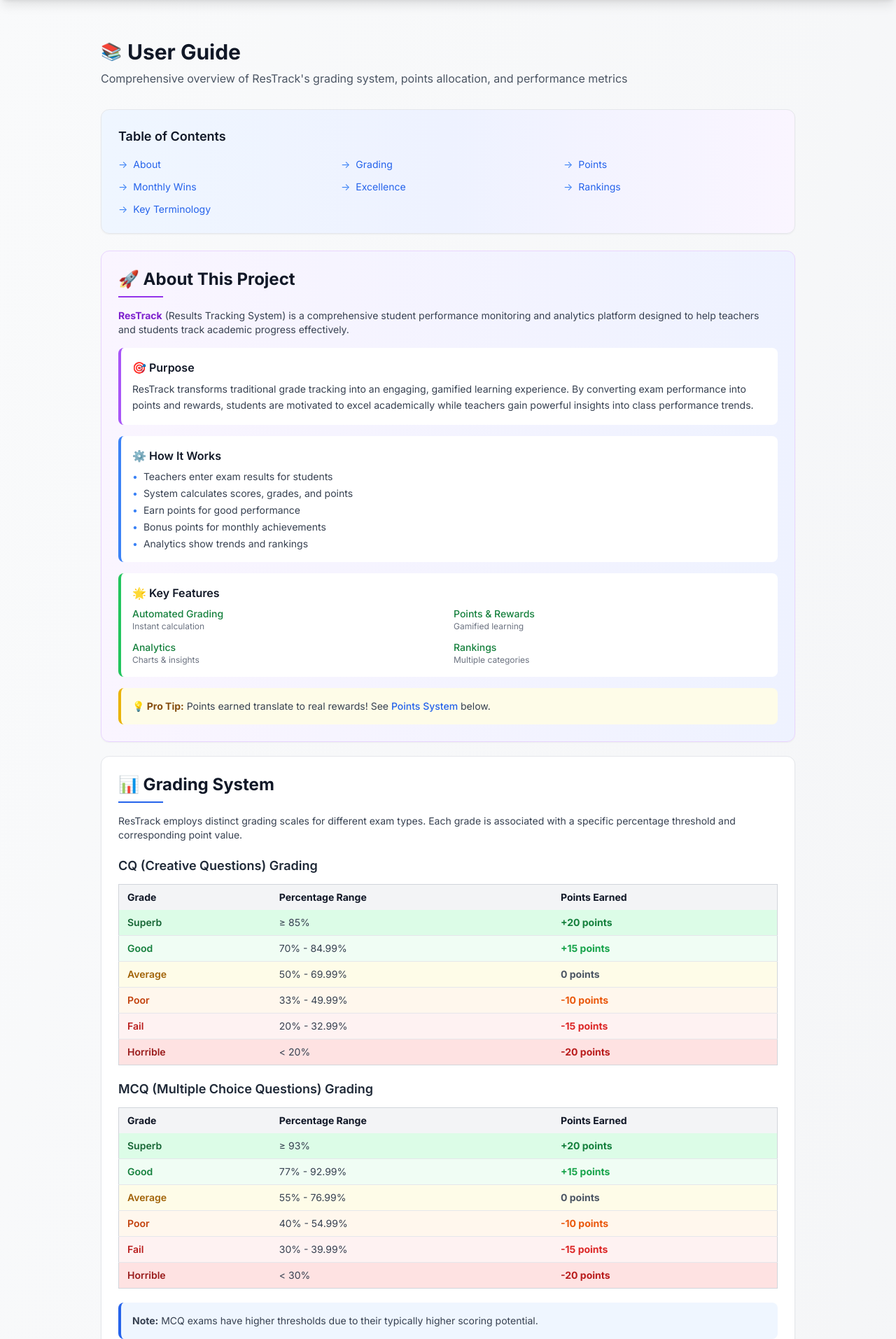
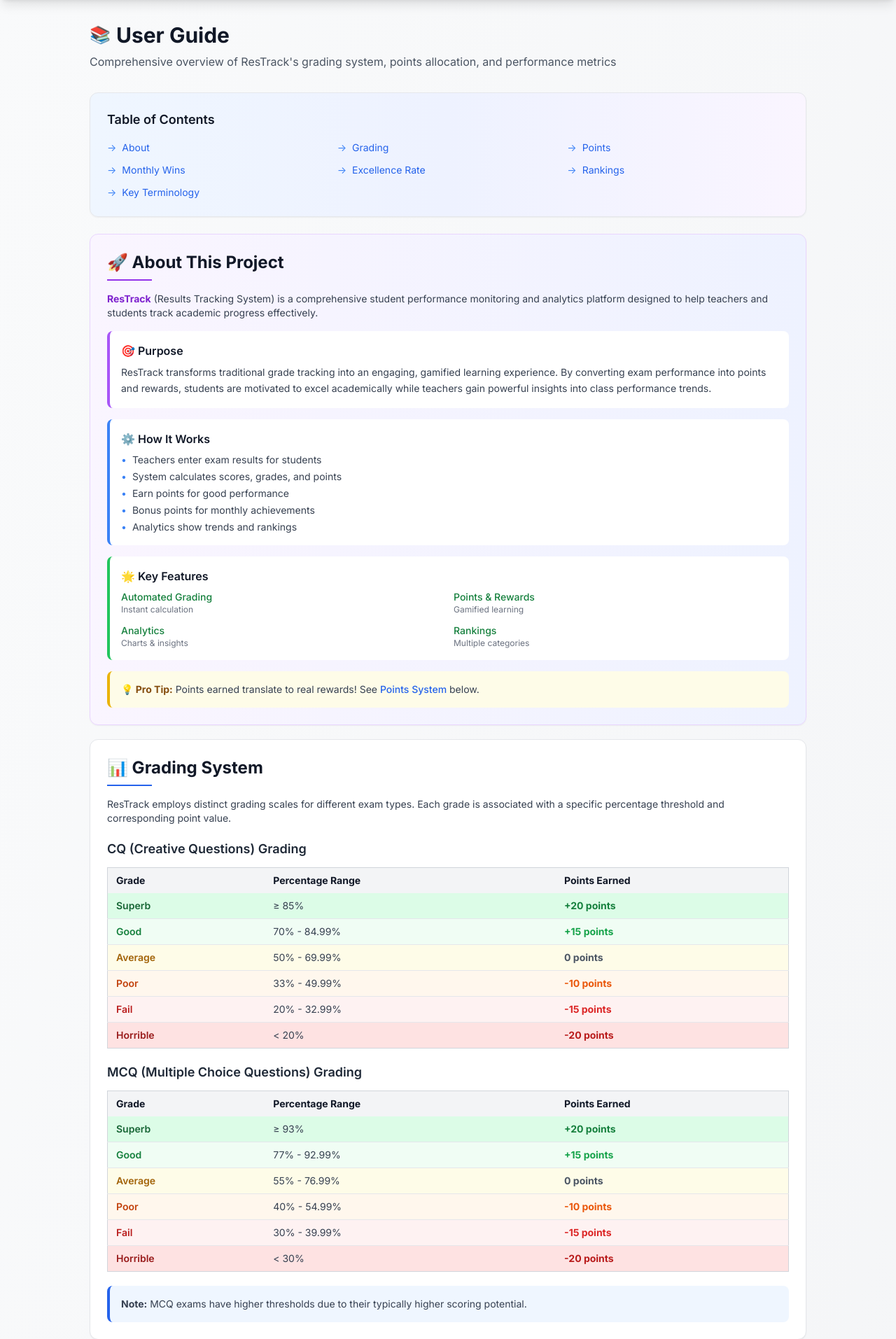
Before and after one commit to ehtesam75/ResTrack, a Django app: page /guide/ in a window 1280 px wide. Shown: the part 65-1978 px from the top of the page at 70% size. Run offline with Django 5.2, Linux system fonts and the light colour scheme; some libraries are stand-ins or nearby versions.

Commit message:
Refactor about and guide pages for improved layout and consistency

```diff
--- a/marks/templates/marks/guide.html
+++ b/marks/templates/marks/guide.html
@@ -3,7 +3,7 @@
 {% block title %}User Guide - ResTrack{% endblock %}
 
 {% block content %}
-<div class="container mx-auto px-3 sm:px-4 py-4 sm:py-6 max-w-5xl">
+<div class="max-w-5xl mx-auto">
     <!-- Page Header -->
     <div class="mb-4 sm:mb-8 animate-fade-in-up" style="animation-delay: 0.05s;">
         <h1 class="text-xl sm:text-3xl font-bold text-gray-900 mb-1 sm:mb-2 flex items-center">
@@ -16,7 +16,7 @@
     <div class="bg-gradient-to-r from-blue-50 via-indigo-50 to-purple-50 rounded-xl shadow-sm p-4 sm:p-6 mb-4 sm:mb-6 border border-gray-200 animate-fade-in-up" style="animation-delay: 0.1s;">
         <h2 class="text-sm sm:text-lg font-semibold text-gray-900 mb-3 sm:mb-4">Table of Contents</h2>
         <div class="grid grid-cols-2 sm:grid-cols-3 gap-2 sm:gap-3">
-            <a href="#about" class="flex items-center text-xs sm:text-sm text-blue-600 hover:text-blue-800 transition group p-2 sm:p-0 rounded-lg hover:bg-blue-50 sm:hover:bg-transparent">
+            <a href="#about" class="hidden sm:flex items-center text-xs sm:text-sm text-blue-600 hover:text-blue-800 transition group p-2 sm:p-0 rounded-lg hover:bg-blue-50 sm:hover:bg-transparent">
                 <span class="mr-1.5 sm:mr-2 text-blue-500 group-hover:text-blue-700">→</span>
                 <span>About</span>
             </a>
@@ -34,13 +34,13 @@
             </a>
             <a href="#excellence" class="flex items-center text-xs sm:text-sm text-blue-600 hover:text-blue-800 transition group p-2 sm:p-0 rounded-lg hover:bg-blue-50 sm:hover:bg-transparent">
                 <span class="mr-1.5 sm:mr-2 text-blue-500 group-hover:text-blue-700">→</span>
-                <span>Excellence</span>
+                <span>Excellence Rate</span>
             </a>
             <a href="#rankings" class="flex items-center text-xs sm:text-sm text-blue-600 hover:text-blue-800 transition group p-2 sm:p-0 rounded-lg hover:bg-blue-50 sm:hover:bg-transparent">
                 <span class="mr-1.5 sm:mr-2 text-blue-500 group-hover:text-blue-700">→</span>
                 <span>Rankings</span>
             </a>
-            <a href="#terminology" class="col-span-2 sm:col-span-1 flex items-center text-xs sm:text-sm text-blue-600 hover:text-blue-800 transition group p-2 sm:p-0 rounded-lg hover:bg-blue-50 sm:hover:bg-transparent">
+            <a href="#terminology" class="flex items-center text-xs sm:text-sm text-blue-600 hover:text-blue-800 transition group p-2 sm:p-0 rounded-lg hover:bg-blue-50 sm:hover:bg-transparent">
                 <span class="mr-1.5 sm:mr-2 text-blue-500 group-hover:text-blue-700">→</span>
                 <span>Key Terminology</span>
             </a>
@@ -48,7 +48,7 @@
     </div>
 
     <!-- About This Project - Hidden on mobile (separate page) -->
-    <div id="about" class="hidden sm:block bg-gradient-to-r from-purple-50 to-indigo-50 rounded-xl shadow-sm p-4 sm:p-6 mb-4 sm:mb-5 border border-purple-200 animate-fade-in-up" style="animation-delay: 0.15s;">
+    <div id="about" class="hidden sm:block scroll-mt-24 bg-gradient-to-r from-purple-50 to-indigo-50 rounded-xl shadow-sm p-4 sm:p-6 mb-4 sm:mb-5 border border-purple-200 animate-fade-in-up" style="animation-delay: 0.15s;">
         <h2 class="text-lg sm:text-2xl font-bold text-gray-900 mb-1 sm:mb-2">🚀 About This Project</h2>
         <div class="h-0.5 w-12 sm:w-16 bg-purple-600 mb-3 sm:mb-4"></div>
 
@@ -106,7 +106,7 @@
     </div>
 
     <!-- Grading System -->
-    <div id="grading" class="bg-white rounded-xl shadow-sm p-4 sm:p-6 mb-4 sm:mb-5 border border-gray-200 animate-fade-in-up" style="animation-delay: 0.2s;">
+    <div id="grading" class="scroll-mt-24 bg-white rounded-xl shadow-sm p-4 sm:p-6 mb-4 sm:mb-5 border border-gray-200 animate-fade-in-up" style="animation-delay: 0.2s;">
         <h2 class="text-lg sm:text-2xl font-bold text-gray-900 mb-1 sm:mb-2">📊 Grading System</h2>
         <div class="h-0.5 w-12 sm:w-16 bg-blue-600 mb-3 sm:mb-4"></div>
 
@@ -307,7 +307,7 @@
     </div>
 
     <!-- Points System -->
-    <div id="points" class="bg-white rounded-xl shadow-sm p-4 sm:p-6 mb-4 sm:mb-5 border border-gray-200 animate-fade-in-up" style="animation-delay: 0.25s;">
+    <div id="points" class="scroll-mt-24 bg-white rounded-xl shadow-sm p-4 sm:p-6 mb-4 sm:mb-5 border border-gray-200 animate-fade-in-up" style="animation-delay: 0.25s;">
         <h2 class="text-lg sm:text-2xl font-bold text-gray-900 mb-1 sm:mb-2">💰 Points System</h2>
         <div class="h-0.5 w-12 sm:w-16 bg-blue-600 mb-3 sm:mb-4"></div>
 
@@ -373,7 +373,7 @@
     </div>
 
     <!-- Monthly Wins Bonus -->
-    <div id="monthly-wins" class="bg-white rounded-xl shadow-sm p-4 sm:p-6 mb-4 sm:mb-5 border border-gray-200 animate-fade-in-up" style="animation-delay: 0.3s;">
+    <div id="monthly-wins" class="scroll-mt-24 bg-white rounded-xl shadow-sm p-4 sm:p-6 mb-4 sm:mb-5 border border-gray-200 animate-fade-in-up" style="animation-delay: 0.3s;">
         <h2 class="text-lg sm:text-2xl font-bold text-gray-900 mb-1 sm:mb-2">🏆 Monthly Wins Bonus</h2>
         <div class="h-0.5 w-12 sm:w-16 bg-blue-600 mb-3 sm:mb-4"></div>
 
@@ -424,7 +424,7 @@
     </div>
 
     <!-- Excellence Rate -->
-    <div id="excellence" class="bg-white rounded-xl shadow-sm p-4 sm:p-6 mb-4 sm:mb-5 border border-gray-200 animate-fade-in-up" style="animation-delay: 0.35s;">
+    <div id="excellence" class="scroll-mt-24 bg-white rounded-xl shadow-sm p-4 sm:p-6 mb-4 sm:mb-5 border border-gray-200 animate-fade-in-up" style="animation-delay: 0.35s;">
         <h2 class="text-lg sm:text-2xl font-bold text-gray-900 mb-1 sm:mb-2">⭐ Excellence Rate</h2>
         <div class="h-0.5 w-12 sm:w-16 bg-blue-600 mb-3 sm:mb-4"></div>
 
@@ -461,7 +461,7 @@
     </div>
 
     <!-- Rankings & Leaderboards -->
-    <div id="rankings" class="bg-white rounded-xl shadow-sm p-4 sm:p-6 mb-4 sm:mb-5 border border-gray-200 animate-fade-in-up" style="animation-delay: 0.4s;">
+    <div id="rankings" class="scroll-mt-24 bg-white rounded-xl shadow-sm p-4 sm:p-6 mb-4 sm:mb-5 border border-gray-200 animate-fade-in-up" style="animation-delay: 0.4s;">
         <h2 class="text-lg sm:text-2xl font-bold text-gray-900 mb-1 sm:mb-2">🏅 Rankings & Leaderboards</h2>
         <div class="h-0.5 w-12 sm:w-16 bg-blue-600 mb-3 sm:mb-4"></div>
 
@@ -489,7 +489,7 @@
     </div>
 
     <!-- Key Terminology -->
-    <div id="terminology" class="bg-white rounded-xl shadow-sm p-4 sm:p-6 mb-4 sm:mb-5 border border-gray-200 animate-fade-in-up" style="animation-delay: 0.45s;">
+    <div id="terminology" class="scroll-mt-24 bg-white rounded-xl shadow-sm p-4 sm:p-6 mb-4 sm:mb-5 border border-gray-200 animate-fade-in-up" style="animation-delay: 0.45s;">
         <h2 class="text-lg sm:text-2xl font-bold text-gray-900 mb-1 sm:mb-2">📖 Key Terminology</h2>
         <div class="h-0.5 w-12 sm:w-16 bg-blue-600 mb-3 sm:mb-4"></div>
 
```
Also changed, not shown: marks/templates/marks/about.html (+4 -4 lines).
